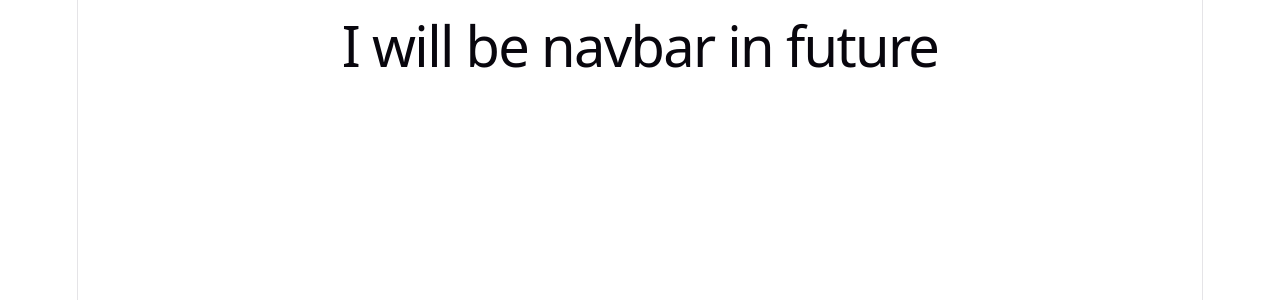
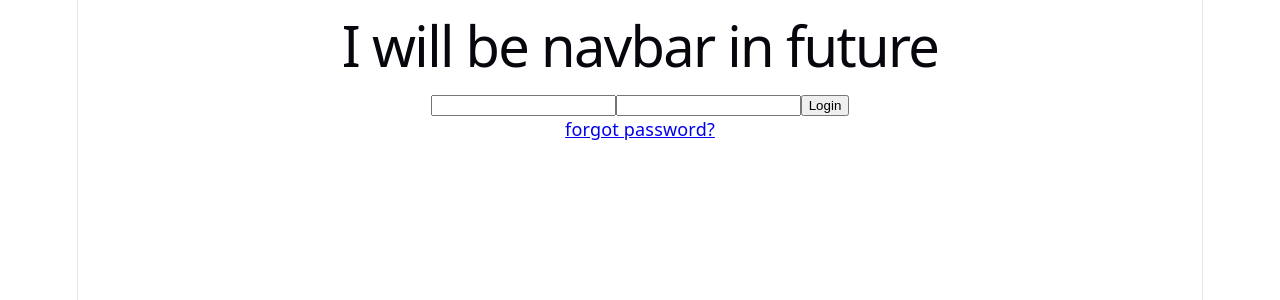
Before and after one commit to vtarun/doctor-appointment-frontend, a React (Vite) app: page /login in a window 1280 px wide. Shown: the top 300 px of the page. Built offline with nearby package versions, Linux system fonts and the light colour scheme; no server answers.

Commit message:
feat: implement login form

```diff
--- a/src/features/auth/api/auth.api.ts
+++ b/src/features/auth/api/auth.api.ts
@@ -1,8 +1,13 @@
 import { axiosInstance } from "@/shared/api/axiosInstance";
+import type { LoginFormData } from "../schemas/login.schema";
 
 export const authApi = {
     getMe: async () => {
         const response = await axiosInstance.get('/auth/me');
         return response.data;
     },
+    login: async (data: LoginFormData) => {
+        const response = await axiosInstance.post('/login', data );
+        return response.data;
+    },
 }
--- a/src/features/auth/pages/Login.tsx
+++ b/src/features/auth/pages/Login.tsx
@@ -1,7 +1,55 @@
+import { Link, replace, useNavigate } from "react-router-dom"
+import { authApi } from "../api/auth.api";
+import { useAuthStore } from "@/shared/store/authStore";
+import { useForm } from "react-hook-form";
+import { loginSchema } from "@/features/auth/schemas/login.schema";
+import type { LoginFormData } from "@/features/auth/schemas/login.schema";
+import { zodResolver } from "@hookform/resolvers/zod";
+
 const Login = () => {
+  const { login } = useAuthStore();
+  const { register, formState: { errors, isSubmitting}, handleSubmit, setError } = useForm<LoginFormData>({
+    resolver: zodResolver(loginSchema)
+  });
+  const navigate = useNavigate();
+  const onSubmit = async (data: LoginFormData) => {
+
+    try{
+      const response = await authApi.login(data);
+      await login(response.user, response.token);
+      const role = response.user.role;
+      if(role === 'PATIENT'){
+        navigate('/patient', {replace : true});
+      }
+      else if(role === 'DOCTOR'){
+        navigate('/doctor', {replace : true});
+      }
+      else if(role === 'ADMIN'){
+        navigate('/admin', {replace : true});
+      }
+      else{
+        navigate('/onboarding', {replace : true});
+      }
+    }catch(err){
+      console.error("Invalid email or password!");
+      setError('root', {message: 'Invalid email or password!'});
+    }
+  }
+
   return (
     <div>
-
+      <form onSubmit={handleSubmit(onSubmit)}>
+        <label htmlFor="user-email">
+          <input id="user-email" type="email" {...register('email')} />
+        </label>
+        {errors.email && <span>{errors.email.message}</span> }
+        <label htmlFor="user-password">
+          <input id="user-password" type="password" {...register('password')} />
+        </label>
+        <button type="submit" disabled={isSubmitting}>Login</button>
+        <p><Link to="/test">forgot password?</Link></p>
+        {errors.root && <span>{errors.root.message}</span> }
+      </form>
     </div>
   )
 }
--- /dev/null
+++ b/src/features/auth/schemas/login.schema.ts
@@ -0,0 +1,8 @@
+import * as z from 'zod';
+
+export const loginSchema = z.object({
+    email: z.email('Invalid email'),
+    password: z.string().min(6, 'Minimum 6 characters required.').max(16, 'Maximum 16 characters are allowed.')
+});
+
+export type LoginFormData = z.infer<typeof loginSchema>;
```
